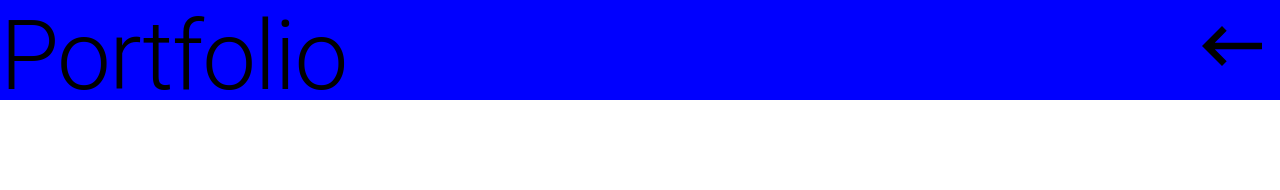
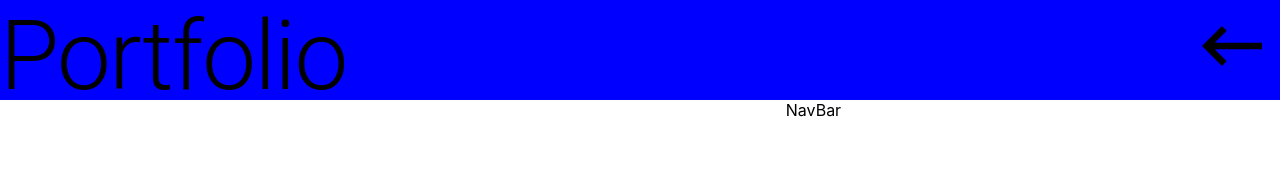
Before and after one commit to shou0224/shou0224.github.io, a React (Create React App) app: page / in a window 1280 px wide. Shown: the top 190 px of the page. Built offline with nearby package versions, Linux system fonts and the light colour scheme.

Commit message:
navbar start

```diff
--- a/src/components/Home.jsx
+++ b/src/components/Home.jsx
@@ -1,10 +1,12 @@
 import React from 'react'
 import Header from './Header'
+import NavBar from './NavBar'
 
 const Home = () => {
   return (
     <div>
       <Header />
+      <NavBar />
     </div>
   )
 }
--- /dev/null
+++ b/src/components/NavBar.jsx
@@ -0,0 +1,9 @@
+import React from 'react'
+
+const NavBar = () => {
+  return (
+    <div>NavBar</div>
+  )
+}
+
+export default NavBar
```
